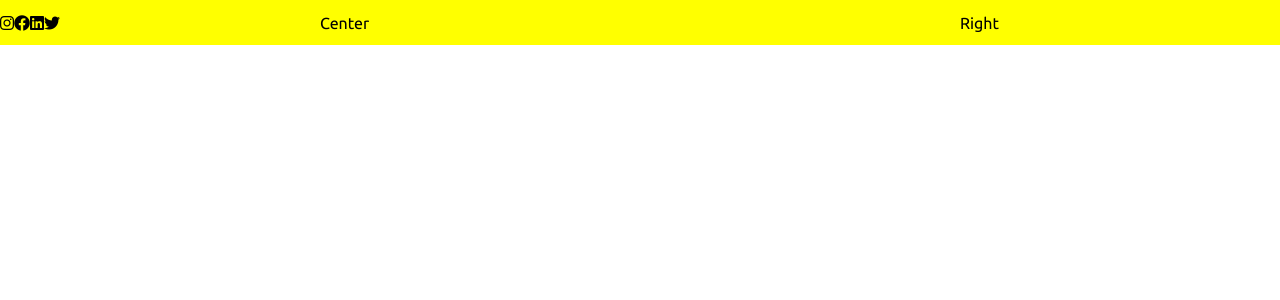
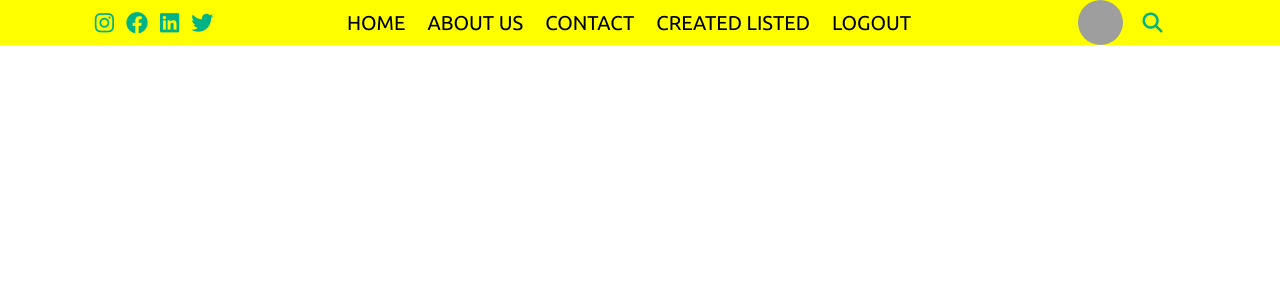
Before and after one commit to abhishek-25singh/react-listing-app, a React (Create React App) app: page / in a window 1280 px wide. Shown: the top 300 px of the page. Built offline with nearby package versions, Linux system fonts and the light colour scheme; grey boxes are pictures that could not be loaded.

Commit message:
Update 4 files

```diff
--- a/src/components/topbar/TopBar.css
+++ b/src/components/topbar/TopBar.css
@@ -5,14 +5,54 @@
   position: sticky;
   top: 0;
   display: flex;
-  align-items: center; /* aligns items vertically center */
+  align-items: center; /* aligns items/content inside this parent vertically center */
   font-family: "Ubuntu", sans-serif;
 }
 
 .topbar-left,
 .topbar-right {
   flex: 3; /* occupy 3 columns from total of 12 parts */
+  display: flex;
+  align-items: center; /* aligns items/content inside this parent vertically center */
+  justify-content: center; /* aligns items/content inside this parent horizontally center */
 }
 .topbar-center {
   flex: 6; /* occupy 3 columns from total of 12 parts */
 }
+
+.topbar-profile {
+  width: 45px;
+  height: 45px;
+  border-radius: 50%; /*  it will make the img as circle*/
+  object-fit: cover; /* it will resize the img or video to fit to the container size i.e. 45px by 45px */
+}
+
+.topbar-social-icon {
+  margin-right: 12px;
+  cursor: pointer; /* shows hand on hover over the icon */
+  font-size: 22px;
+  color: #00b386;
+}
+
+.topbar-list {
+  display: flex;
+  align-items: center;
+  justify-content: center;
+  margin: 0;
+  padding: 0;
+  list-style: none;
+  /* get rid of dots from the li tags */
+}
+
+.topbar-list-item {
+  margin-right: 22px;
+  font-size: 20px;
+  cursor: pointer;
+}
+
+.topbar-search {
+  color: #00b386;
+  cursor: pointer;
+  font-size: 20px;
+  margin-left: 20px;
+}
--- a/src/components/topbar/TopBar.js
+++ b/src/components/topbar/TopBar.js
@@ -7,13 +7,27 @@ function TopBar() {
     <>
       <div className="topbar">
         <div className="topbar-left">
-          <i class="fab fa-instagram"></i>
-          <i class="fab fa-facebook"></i>
-          <i class="fab fa-linkedin"></i>
-          <i class="fab fa-twitter"></i>
+          <i className="topbar-social-icon fab fa-instagram"></i>
+          <i className="topbar-social-icon fab fa-facebook"></i>
+          <i className="topbar-social-icon fab fa-linkedin"></i>
+          <i className="topbar-social-icon fab fa-twitter"></i>
         </div>
-        <div className="topbar-center">Center</div>
-        <div className="topbar-right">Right</div>
+        <div className="topbar-center">
+          <ul className="topbar-list">
+            <li className="topbar-list-item">HOME</li>
+            <li className="topbar-list-item">ABOUT US</li>
+            <li className="topbar-list-item">CONTACT</li>
+            <li className="topbar-list-item">CREATED LISTED</li>
+            <li className="topbar-list-item">LOGOUT</li>
+          </ul>
+        </div>
+        <div className="topbar-right">
+          <img
+            className="topbar-profile"
+            src="https://images.pexels.com/photos/432059/pexels-photo-432059.jpeg?auto=compress&cs=tinysrgb&w=1260&h=750&dpr=1"
+          />
+          <i className="topbar-search fas fa-search"></i>
+        </div>
       </div>
     </>
   );
```
Also changed, not shown: src/components/header/Header.css (added), src/components/header/Header.js (added).
